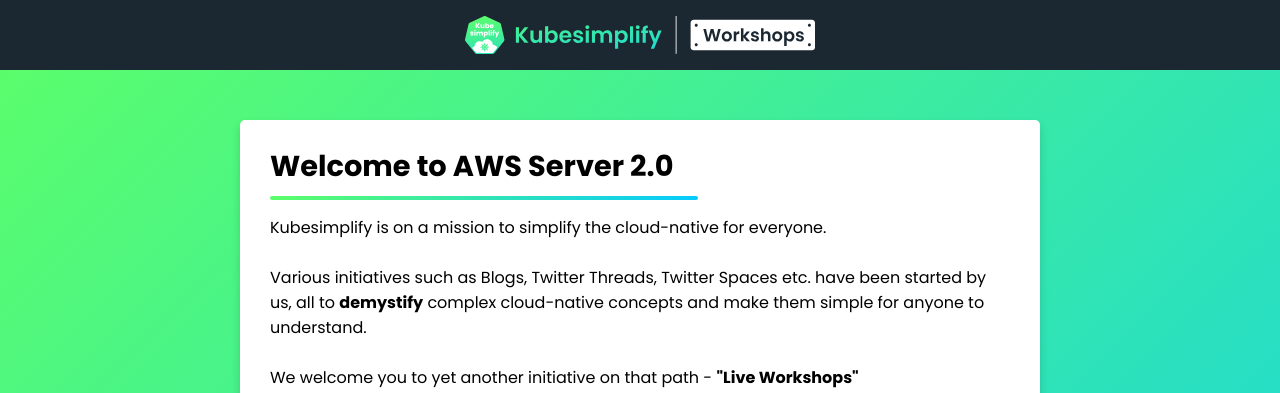
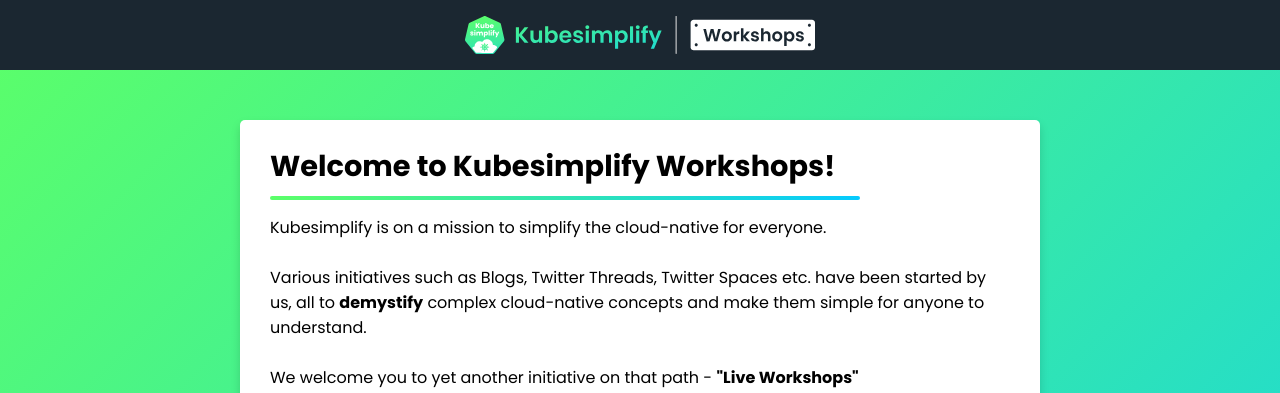
Before and after one commit to verma-kunal/AWS-Session, a website: page client/index.html in a window 1280 px wide. Shown: the top 393 px of the page. Drawn offline with nearby package versions, Linux system fonts and the light colour scheme.

Commit message:
Update index.html

```diff
--- a/client/index.html
+++ b/client/index.html
@@ -19,7 +19,7 @@
     <div class="container">
       <div class="header">
         <div class="title">
-          <h1>Welcome to AWS Server 2.0</h1>
+          <h1>Welcome to Kubesimplify Workshops! </h1>
         </div>
         <p>
           Kubesimplify is on a mission to simplify the cloud-native for everyone. <br><br>
```
